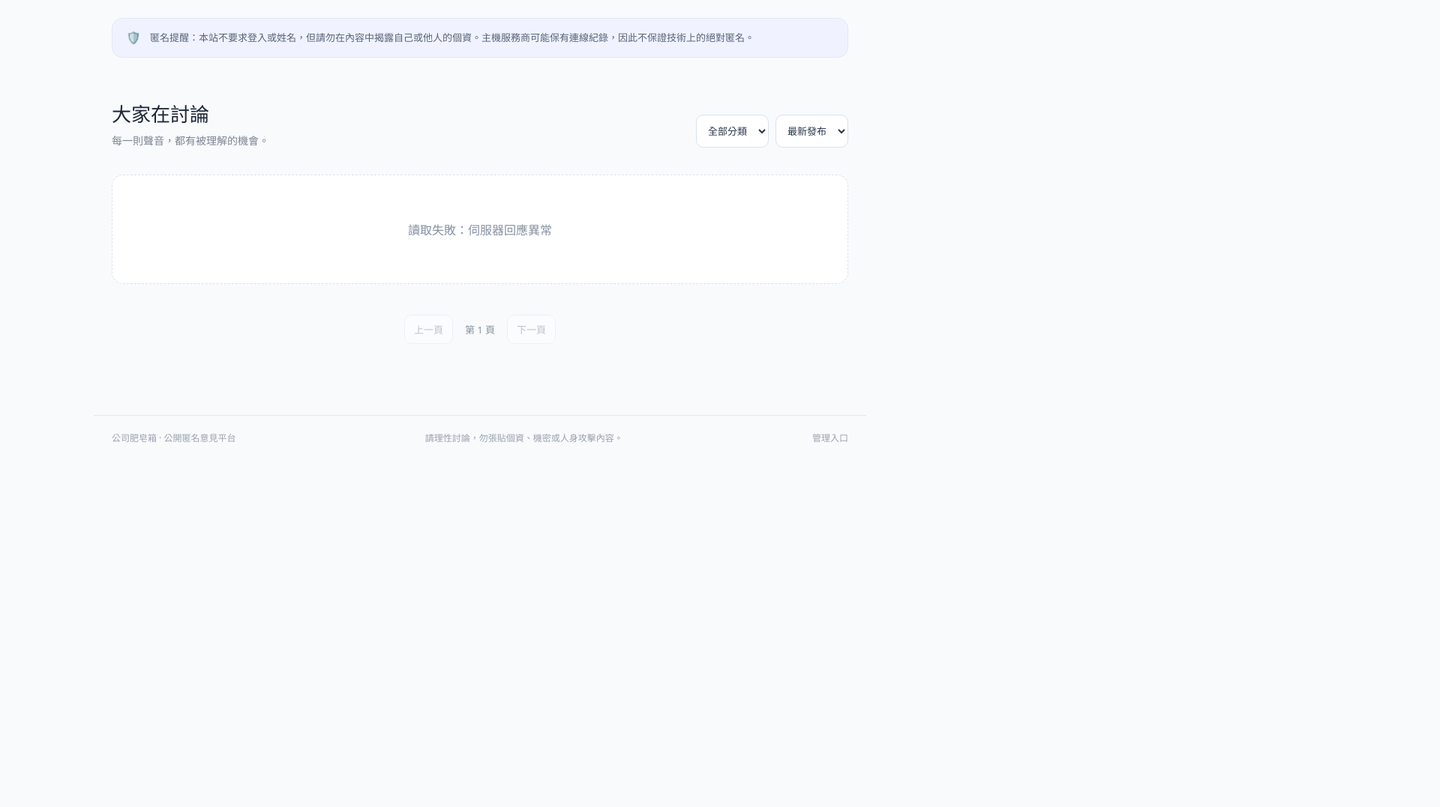
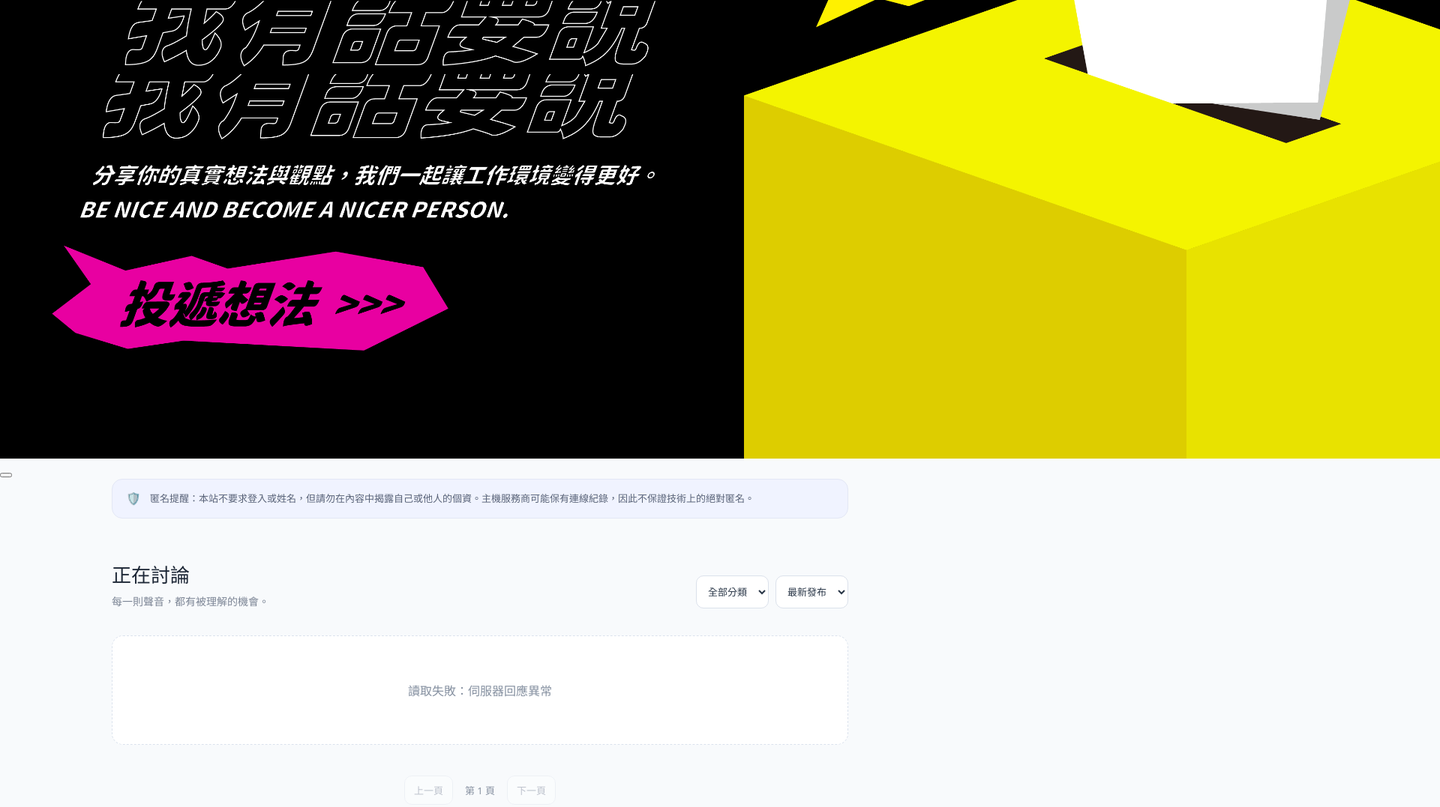
Before and after one commit to biggerchan/NS-soapbox, a website: page soapbox-v1/public/index.html in a window 1280 px wide. Shown: the part 540-1617 px from the top of the page at 75% size, 1920 px wide, since content can reach past the window. Before the commit the page ends 1163 px from the top, so only its background shows below. Drawn offline with Linux system fonts and the light colour scheme; no server answers.

Commit message:
Update index.html

```diff
--- a/soapbox-v1/public/index.html
+++ b/soapbox-v1/public/index.html
@@ -1,10 +1,15 @@
 <!doctype html>
-<html lang="zh-Hant"><head><meta charset="utf-8"><meta name="viewport" content="width=device-width,initial-scale=1"><meta name="description" content="匿名分享意見、提出建議，一個公開的公司肥皂箱。"><title>好攝肥皂箱｜你的聲音，值得被聽見</title><link rel="stylesheet" href="/style.css"></head>
-<body><header class="top"><div class="container nav"><a class="brand" href="/">📣 <span data-site-key="brand">好攝肥皂箱</span></a><span class="status">● <span data-site-key="badge">公開匿名討論區</span></span></div></header>
-<main class="container"><section class="hero"><div><span class="eyebrow" data-site-key="eyebrow">SPEAK FREELY · LISTEN OPENLY</span><h1><span class="hero-line" data-site-key="hero_line1">有些話，</span><br><span data-site-key="hero_line2">值得被聽見。</span></h1><p data-site-key="hero_description">分享觀點、提出建議、一起改善工作環境。無須註冊，公開閱讀，匿名發聲。</p><button id="composeBtn" class="primary">＋ 發表匿名意見</button></div><div class="hero-card"><div class="hero-emoji">💬</div><strong data-site-key="card_title">一個讓想法被看見的地方</strong><p data-site-key="card_description">尊重彼此，討論事情，而不是攻擊個人。</p></div></section>
-<div class="notice"><span>🛡️</span><p><strong>匿名提醒：</strong>本站不要求登入或姓名，但請勿在內容中揭露自己或他人的個資。主機服務商可能保有連線紀錄，因此不保證技術上的絕對匿名。</p></div>
-<section class="board"><div class="board-header"><div><h2 data-site-key="board_title">大家在討論</h2><p data-site-key="board_description">每一則聲音，都有被理解的機會。</p></div><div class="controls"><label class="sr-only" for="category">分類</label><select id="category"><option value="">全部分類</option><option>公司制度</option><option>工作環境</option><option>福利建議</option><option>心情分享</option><option>其他</option></select><label class="sr-only" for="sort">排序</label><select id="sort"><option value="new">最新發布</option><option value="popular">最多支持</option></select></div></div><div id="posts" class="posts" aria-live="polite"><p class="empty">載入中...</p></div><div class="pagination"><button id="prev" class="ghost" disabled>上一頁</button><span id="pageLabel">第 1 頁</span><button id="next" class="ghost" disabled>下一頁</button></div></section></main>
-<footer class="container footer"><span data-site-key="footer">公司肥皂箱 · 公開匿名意見平台</span><span>請理性討論，勿張貼個資、機密或人身攻擊內容。</span><a href="/admin.html">管理入口</a></footer>
+<html lang="zh-Hant"><head><meta charset="utf-8"><meta name="viewport" content="width=device-width,initial-scale=1"><meta name="description" content="NICE BOX，匿名分享你的真實想法與職場觀點。"><title>NICE BOX｜VOICE OUT LOUD</title><link rel="stylesheet" href="/style.css"></head>
+<body class="site-home"><header class="top"><div class="container nav"><a class="brand" href="/" aria-label="NICE BOX 首頁"><img src="/assets/nicebox-mark.png" alt="" width="44" height="44"><span>NICE BOX</span></a><nav class="site-menu" aria-label="主選單"><a href="/" aria-current="page">首頁</a><a href="#board" data-sort-link="popular">熱門討論</a><a href="#board" data-sort-link="new">最新文章</a><a href="#site-about">關於平台</a></nav></div></header>
+<main>
+<section class="hero-banner" aria-label="VOICE OUT LOUD，我有話要說！">
+  <img class="hero-art" src="/assets/nicebox-hero.png" alt="VOICE OUT LOUD，我有話要說！分享你的真實想法與觀點，我們一起讓工作環境變得更好。投遞想法。右側是黃色匿名投遞箱。" width="2048" height="1081" fetchpriority="high">
+  <button id="composeBtn" type="button" class="hero-hit" aria-label="投遞想法，開啟匿名發文視窗"><span class="sr-only">投遞想法</span></button>
+</section>
+<div class="container site-content">
+<div class="notice" id="site-about"><span>🛡️</span><p><strong>匿名提醒：</strong>本站不要求登入或姓名，但請勿在內容中揭露自己或他人的個資。主機服務商可能保有連線紀錄，因此不保證技術上的絕對匿名。</p></div>
+<section class="board" id="board"><div class="board-header"><div><h2 data-site-key="board_title">正在討論</h2><p data-site-key="board_description">每一則聲音，都有被理解的機會。</p></div><div class="controls"><label class="sr-only" for="category">分類</label><select id="category"><option value="">全部分類</option><option>公司制度</option><option>工作環境</option><option>福利建議</option><option>心情分享</option><option>其他</option></select><label class="sr-only" for="sort">排序</label><select id="sort"><option value="new">最新發布</option><option value="popular">最多支持</option></select></div></div><div id="posts" class="posts" aria-live="polite"><p class="empty">載入中...</p></div><div class="pagination"><button id="prev" class="ghost" disabled>上一頁</button><span id="pageLabel">第 1 頁</span><button id="next" class="ghost" disabled>下一頁</button></div></section></div></main>
+<footer class="container footer"><span>NICE BOX · 匿名意見交流平台</span><span>請理性討論，勿張貼個資、機密或人身攻擊內容。</span><a href="/admin.html">管理入口</a></footer>
 <dialog id="composeDialog"><form id="composeForm" class="dialog-card"><div class="dialog-head"><h2>發表匿名意見</h2><button class="x" type="button" data-close="composeDialog" aria-label="關閉">×</button></div><label>分類<select id="newCategory" required><option value="">請選擇</option><option>公司制度</option><option>工作環境</option><option>福利建議</option><option>心情分享</option><option>其他</option></select></label><label>標題<input id="newTitle" minlength="4" maxlength="100" placeholder="用一句話說明你的想法" required></label><label>內容<textarea id="newBody" minlength="10" maxlength="1500" rows="7" placeholder="分享你的觀察、建議或想法..." required></textarea></label><p class="fine">發布後其他人可以公開看到。請勿填寫姓名、電話、客戶資料或其他機密。</p><div class="actions"><button type="button" class="ghost" data-close="composeDialog">取消</button><button type="submit" class="primary">匿名發布</button></div></form></dialog>
 <dialog id="threadDialog"><div class="dialog-card"><div class="dialog-head"><h2>討論串</h2><button class="x" type="button" data-close="threadDialog" aria-label="關閉">×</button></div><div id="threadPost"></div><h3>匿名留言</h3><div id="comments" class="comments"></div><form id="commentForm"><label class="sr-only" for="commentBody">你的留言</label><textarea id="commentBody" minlength="2" maxlength="500" rows="3" placeholder="留下你的看法（2–500 字）" required></textarea><div class="actions"><button class="primary" type="submit">送出留言</button></div></form></div></dialog>
 <dialog id="reportDialog"><form id="reportForm" class="dialog-card"><div class="dialog-head"><h2>檢舉內容</h2><button class="x" type="button" data-close="reportDialog" aria-label="關閉">×</button></div><p class="fine">請指出內容涉及的問題，例如人身攻擊、公開個資或垃圾訊息。</p><label>原因<textarea id="reportReason" minlength="4" maxlength="200" required rows="4" placeholder="請簡要說明檢舉原因"></textarea></label><div class="actions"><button class="primary" type="submit">送出檢舉</button></div></form></dialog>
```
